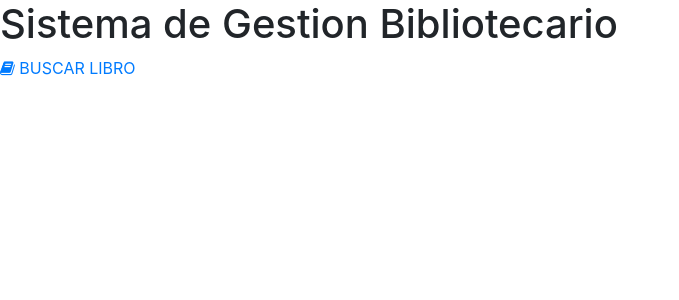
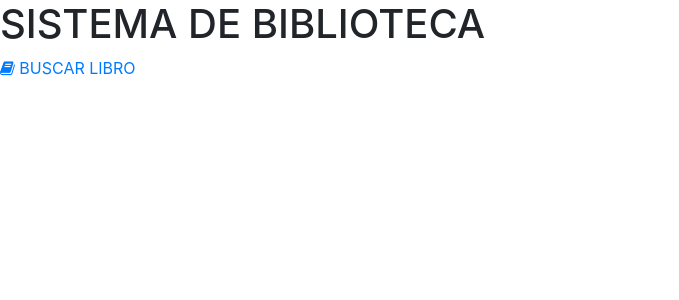
Before and after one commit to yoelcondori/tdaxD, a CodeIgniter app: the page made by application/views/frontend/index.php in a window 1280 px wide. Shown: the top 300 px of the page, without its empty margins (0-679 px from the left). Run offline with CodeIgniter, Linux system fonts and the light colour scheme; some libraries are stand-ins or nearby versions.

Commit message:
config/views Please enter the commit message for your changes. Lines starting w# with '#' will be ignored, and an empty message aborts the commit.

```diff
--- a/application/config/routes.php
+++ b/application/config/routes.php
@@ -49,7 +49,7 @@ defined('BASEPATH') or exit('No direct script access allowed');
 | Examples:    my-controller/index    -> my_controller/index
 |        my-controller/my-method    -> my_controller/my_method
  */
-$route['default_controller']   = 'frontend/auth/login';
+$route['default_controller']   = 'backend/auth';
 $route['principal']            = 'frontend/principal';
 $route['cpanel']               = 'backend/auth';
 $route['prestamos']            = 'backend/prestamos/pending';
--- a/application/views/frontend/index.php
+++ b/application/views/frontend/index.php
@@ -19,7 +19,7 @@
 <body>
     <div class="content">
         <div class="header">
-            <h1>Sistema de Gestion Bibliotecario</h1>
+            <h1>SISTEMA DE BIBLIOTECA</h1>
         </div>
         <div class="content-link">
              <a href="<?php echo base_url(); ?>frontend/principal/search"><i class="fa fa-book" aria-hidden="true"></i> BUSCAR LIBRO</a>
--- a/application/views/frontend/result.php
+++ b/application/views/frontend/result.php
@@ -25,7 +25,7 @@
 <body>
     <div class="content">
         <div class="header">
-            <h1>Sistema de Gestion Bibliotecario</h1>
+            <h1>Sistema de Biblioteca</h1>
         </div>
         <div class="container content-search">
             <div class="row">
```
